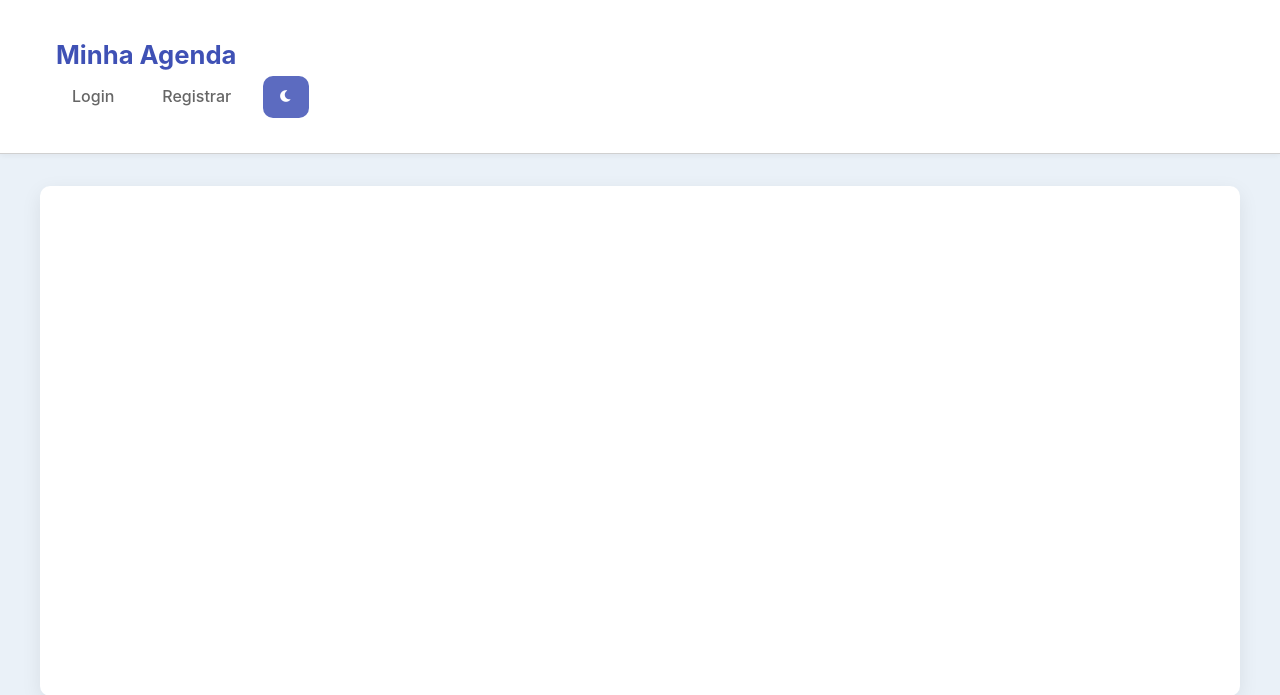
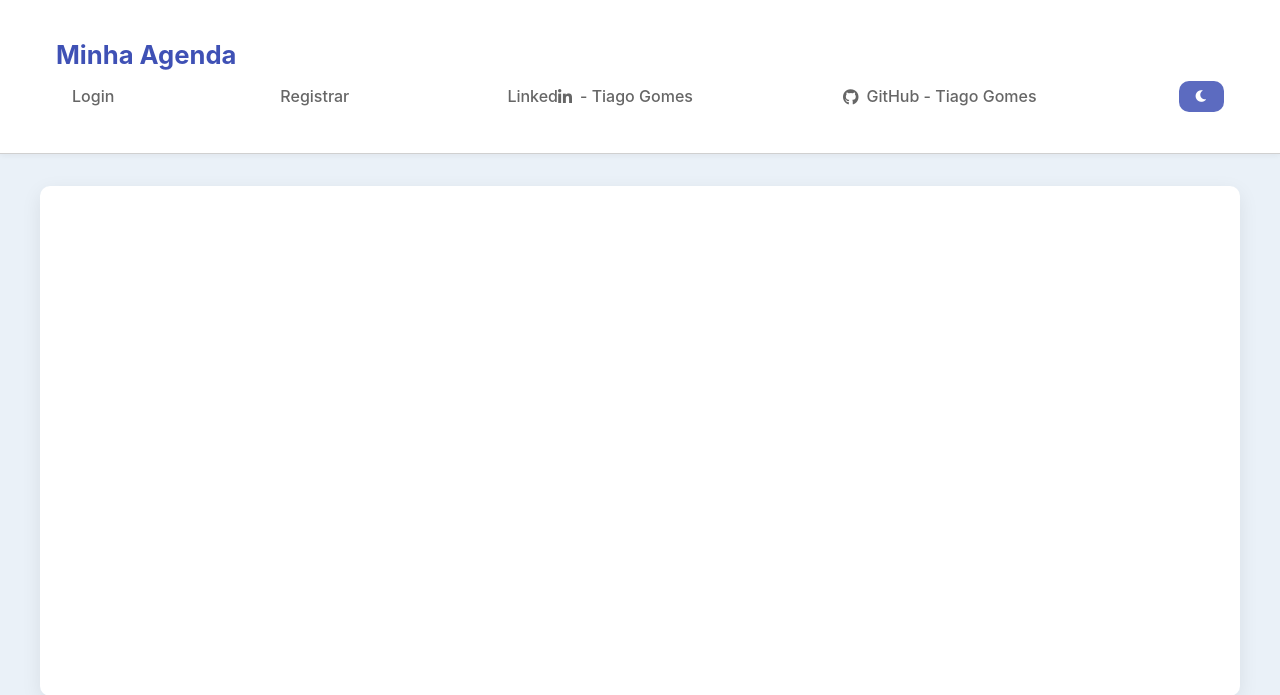
Before and after one commit to Tiago-Gomes-tsg/Agenda-project, a Django app: page /contacts/ in a window 1280 px wide. Shown: the top 695 px of the page. Run offline with Django 5.2, Linux system fonts and the light colour scheme.

Commit message:
Links added

```diff
--- a/contacts/templates/contacts/index.html
+++ b/contacts/templates/contacts/index.html
@@ -2,3 +2,8 @@
 {% load static %}
 
 {% block title %}Página Inicial{% endblock %}
+
+
+{% block content %}
+
+{% endblock content %}
--- a/static/global/css/style.css
+++ b/static/global/css/style.css
@@ -68,8 +68,23 @@ header nav {
 }
 
 .nav-links {
+  justify-content: space-between;
   display: flex;
   gap: 1rem;
+  align-items: center;
+}
+
+.nav-links a[href*="linkedin.com"],
+.nav-links a[href*="github.com"] {
+  padding: 0.5rem; /* Ajusta o padding para ser mais quadrado para apenas o ícone */
+  display: flex; /* Garante que o ícone esteja centralizado verticalmente */
+  align-items: center;
+  justify-content: center;
+}
+
+.nav-links a[href*="linkedin.com"] i,
+.nav-links a[href*="github.com"] i {
+  margin-right: 0.5rem; /* Remove o margin-right para ícones que estão sozinhos */
 }
 
 .nav-links a {
--- a/templates/global/base.html
+++ b/templates/global/base.html
@@ -22,6 +22,8 @@
                         <a href="#">Login</a>
                         <a href="#">Registrar</a>
                     {% endif %}
+                    <a href="https://www.linkedin.com/in/tiagogomestsg/" target="_blank">Linked<i class="fab fa-linkedin-in"></i>- Tiago Gomes</a>
+                    <a href="https://github.com/Tiago-Gomes-tsg" target="_blank"><i class="fab fa-github"></i> GitHub - Tiago Gomes</a>
                     <button id="darkModeToggle" aria-label="Alternar modo noturno">
                         <i class="fas fa-moon"></i>
                     </button>
```
